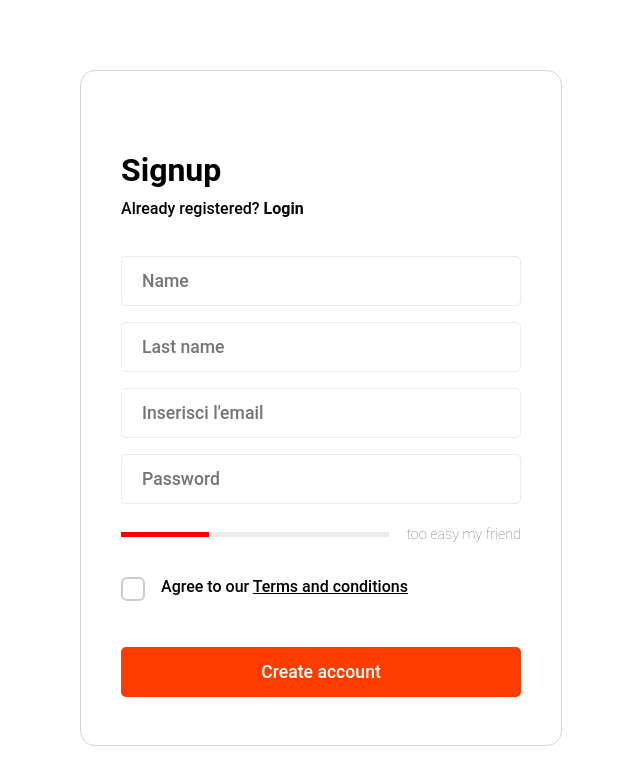
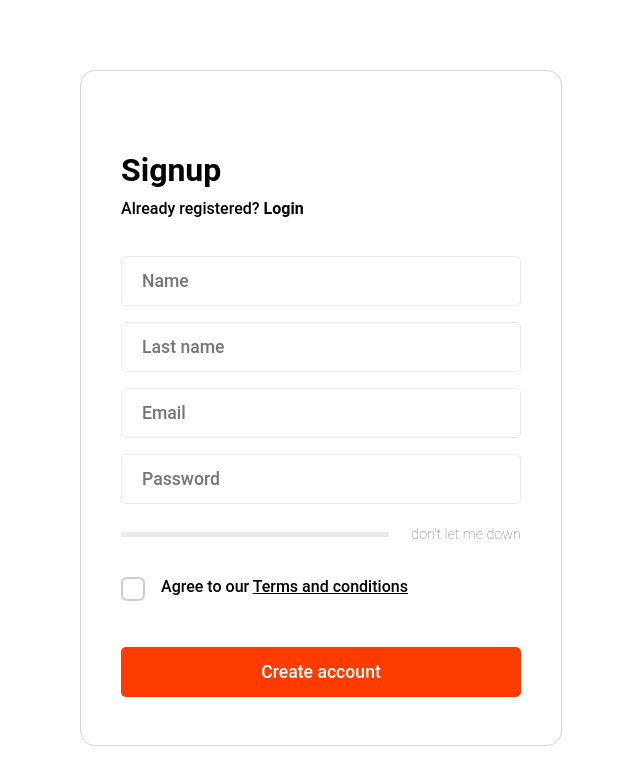
Before and after one commit to SublimedApple58/junior_frontend_test, a React (Vite) app: page / in a window 1280 px wide. Shown: the top 784 px of the page, without its empty margins (319-959 px from the left). Built offline with nearby package versions, Linux system fonts and the light colour scheme.

Commit message:
refactoring e aggiunta controllo sicurezza password

```diff
--- a/src/App.css
+++ b/src/App.css
@@ -5,7 +5,7 @@
   box-sizing: border-box;
 }
 
-strong, h2{
+strong, h2, h4{
   font-weight: 700;
 }
 
--- a/src/components/Form/Form.tsx
+++ b/src/components/Form/Form.tsx
@@ -7,18 +7,14 @@ function Form(){
 
     const [subscribed, setSubscribed] = useState(false);
 
-    function switchToLogin() {
-      setSubscribed(!subscribed);
-    }
-
-    function switchToSignUp() {
+    function switchSubscribed() {
       setSubscribed(!subscribed);
     }
 
     return (
       <>
-        {subscribed && <Login switchToSingUp={switchToSignUp}/>}
-        {!subscribed && <SignUp switchToLogin={switchToLogin}/>}
+        {subscribed && <Login switchToSingUp={switchSubscribed}/>}
+        {!subscribed && <SignUp switchToLogin={switchSubscribed}/>}
       </>
     )
 }
--- a/src/components/Login/Login.tsx
+++ b/src/components/Login/Login.tsx
@@ -1,5 +1,6 @@
 import './Login.css';
 import '../Form/Form.css'
+import Input from '../input/Input';
 
 interface LoginProps {
     switchToSingUp: () => void;
@@ -15,9 +16,9 @@ function Login({switchToSingUp}: LoginProps){
                     <h2>Login</h2>
                     <p>Don't you have ad account? <strong className='link' onClick={switchToSingUp}>Sign Up</strong></p>
                 </div>
-                <input type="email" placeholder="Inserisci l'email" id="email" className="text"/>
-                <input type="password" placeholder="Password" id="password" className="text"/>
-                <button>Continue</button>
+                <Input type="email" description="Email"/>
+                <Input type="password" description="Password" subscribed={true}/>
+                <Input type='button' description='Continue'/>
                 <h4>Forgot password?</h4>
             </form>
         </>
--- a/src/components/SignUp/SignUp.css
+++ b/src/components/SignUp/SignUp.css
@@ -23,8 +23,6 @@
     content: '';
     height: 100%;
     display: block;
-    width: 33%;
-    background-color: red;
     transition: .4s all ease-out;
 }
 
--- a/src/components/SignUp/SignUp.tsx
+++ b/src/components/SignUp/SignUp.tsx
@@ -1,4 +1,6 @@
 import './SignUp.css';
+import Input from '../input/Input';
+import { useRef, useState } from 'react';
 
 interface SignUpProps {
     switchToLogin: () => void;
@@ -6,7 +8,11 @@ interface SignUpProps {
 
 function SignUp({switchToLogin} : SignUpProps){
 
-    let message: string = 'too easy my friend';
+    enum Security{
+        easy,
+        medium,
+        safe
+    }
 
     return(
             <>
@@ -15,23 +21,12 @@ function SignUp({switchToLogin} : SignUpProps){
                     <h2>Signup</h2>
                     <p>Already registered? <strong className="link" onClick={switchToLogin}>Login</strong></p>
                     </div>
-                    <input type="text" placeholder="Name" id="name" className="text"/>
-                    <input type="text" placeholder="Last name" id="lastName" className="text"/>
-                    <input type="email" placeholder="Inserisci l'email" id="email" className="text"/>
-                    <input type="password" placeholder="Password" id="password" className="text"/>
-                    <div className="check">
-                        <div className="bar">
-                            <div id='level'></div>
-                        </div>
-                        <p>{message}</p>
-                    </div>
-                    <div id="agreement">
-                        <label className="custom-checkbox">
-                            <input type="checkbox" />
-                            <span id='label-agreement'>Agree to our <u>Terms and conditions</u></span>
-                        </label>
-                    </div>
-                    <button>Create account</button>
+                    <Input type='text' description='Name'/>
+                    <Input type='text' description='Last name'/>
+                    <Input type='email' description='Email'/>
+                    <Input type='password' description='Password' subscribed={false}/>
+                    <Input type='checkbox' description='Agree to our <u>Terms and conditions</u>'/>
+                    <Input type='button' description='Create account'/>
                 </form>
             </>
         )
--- /dev/null
+++ b/src/components/input/Input.tsx
@@ -0,0 +1,103 @@
+import { useRef, useState } from 'react';
+import './Input.css';
+import SecurityHelper from '../../helper/securityHelper';
+
+function Input(props: {type: string, description: string, subscribed?: boolean}){
+
+    enum Security{
+        easy,
+        medium,
+        safe
+    }
+
+    let message: string = "don't let me down";
+    const bar = useRef<HTMLDivElement>(null);
+    const password = useRef<HTMLInputElement>(null);
+    const [safety, setSafety] = useState<Security | null>(null);
+
+    const handlePasswordBlur = () => {
+        if (password.current) {
+            setSafety(SecurityHelper.ratePassword(password.current.value));
+            console.log(SecurityHelper.ratePassword(password.current.value));
+            console.log(password.current.value);
+        }
+    };
+
+
+    switch(safety){
+        case Security.easy:
+            if(bar.current){
+                message = 'too easy my friend';
+                bar.current.style.width = '33%';
+                bar.current.style.backgroundColor = 'red'
+            }
+            break;
+
+        case Security.medium:
+            if(bar.current){
+                message = 'you can do better';
+                bar.current.style.width = '66%';
+                bar.current.style.backgroundColor = 'yellow'
+            }
+            break;
+
+        default:
+            if(bar.current){
+                message = 'oookay here we go';
+                bar.current.style.width = '100%';
+                bar.current.style.backgroundColor = 'green'
+            }
+    }
+
+    switch(props.type){
+        case 'button':
+            return(
+                <>
+                    <button>{props.description}</button>
+                </>
+            );
+
+        case 'checkbox':
+            return(
+                <>
+                    <div id="agreement">
+                        <label className="custom-checkbox">
+                            <input type="checkbox" />
+                            <span id='label-agreement' dangerouslySetInnerHTML={{ __html: props.description }}></span>
+                        </label>
+                    </div>
+                </>
+            );
+
+        case 'password':
+            return(
+                <>
+                    <input
+                        type={props.type}
+                        id={props.description}
+                        placeholder={props.description}
+                        className='text'
+                        ref={password}
+                        onBlur={handlePasswordBlur}/>
+
+                    {!props.subscribed && (
+                        <div className="check">
+                            <div className="bar">
+                                <div id='level' ref={bar}></div>
+                            </div>
+                            <p>{message}</p>
+                        </div>
+                    )}
+                </>
+            )
+
+        default:
+            return(
+                <>
+                    <input type={props.type} id={props.description} placeholder={props.description} className='text'/>
+                </>
+            )
+    }
+}
+
+export default Input;
--- /dev/null
+++ b/src/helper/securityHelper.ts
@@ -0,0 +1,27 @@
+enum Security{
+    easy,
+    medium,
+    safe
+}
+
+class SecurityHelper{
+    static ratePassword(password: string): Security {
+        // Definizione di criteri per la valutazione
+        const minLengthMedium = 8;
+        const minLengthSafe = 12;
+        const hasUpperCase = /[A-Z]/.test(password);
+        const hasDigit = /\d/.test(password);
+        const hasSpecialChar = /[!@#$%^&*(),.?":{}|<>]/.test(password);
+
+        // Valutazione della password
+        if (password.length >= minLengthSafe && hasUpperCase && hasDigit && hasSpecialChar) {
+            return Security.safe;
+        } else if (password.length >= minLengthMedium && (hasUpperCase || hasDigit || hasSpecialChar)) {
+            return Security.medium;
+        } else {
+            return Security.easy;
+        }
+    }
+}
+
+export default SecurityHelper
```
Also changed, not shown: src/components/input/Input.css (added).
